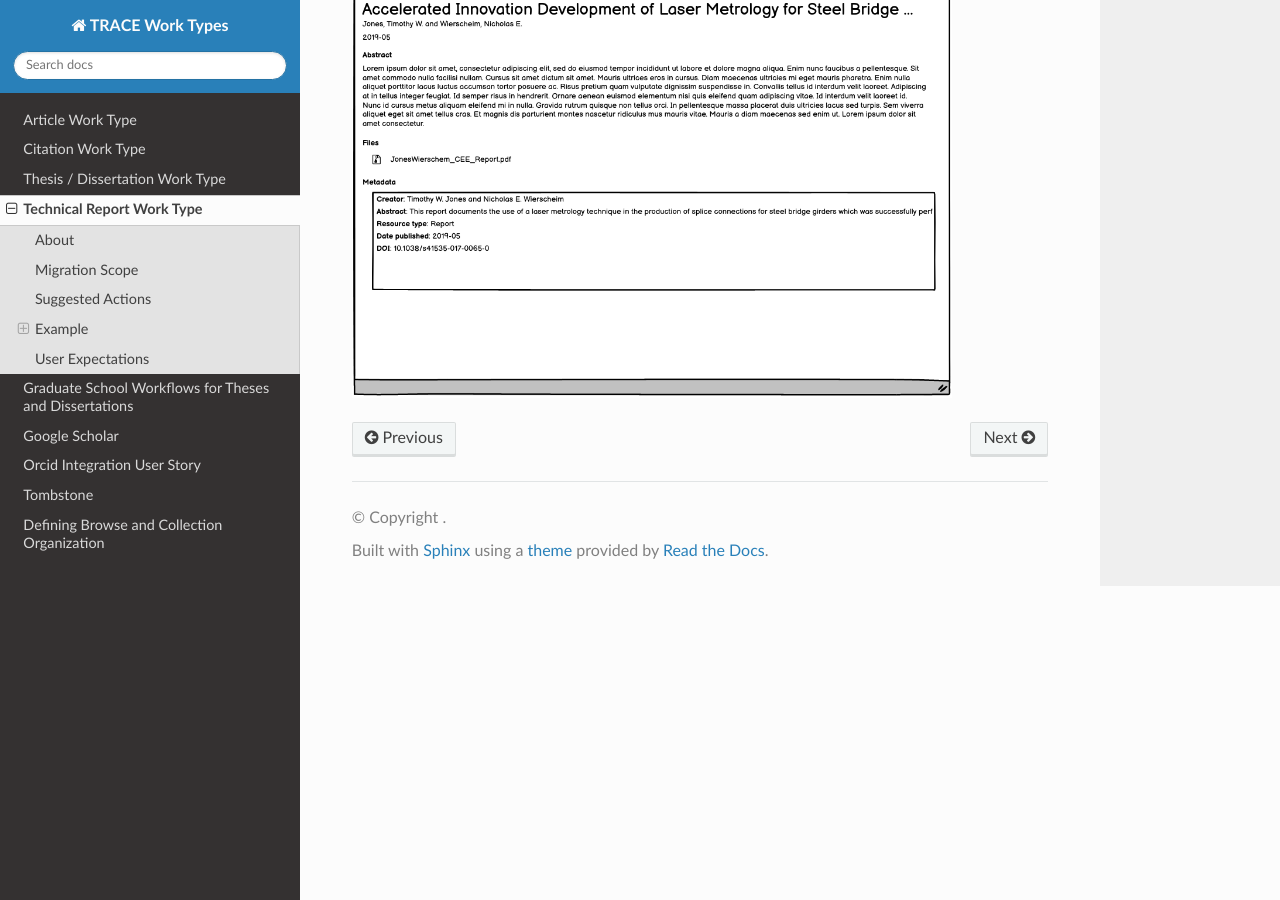
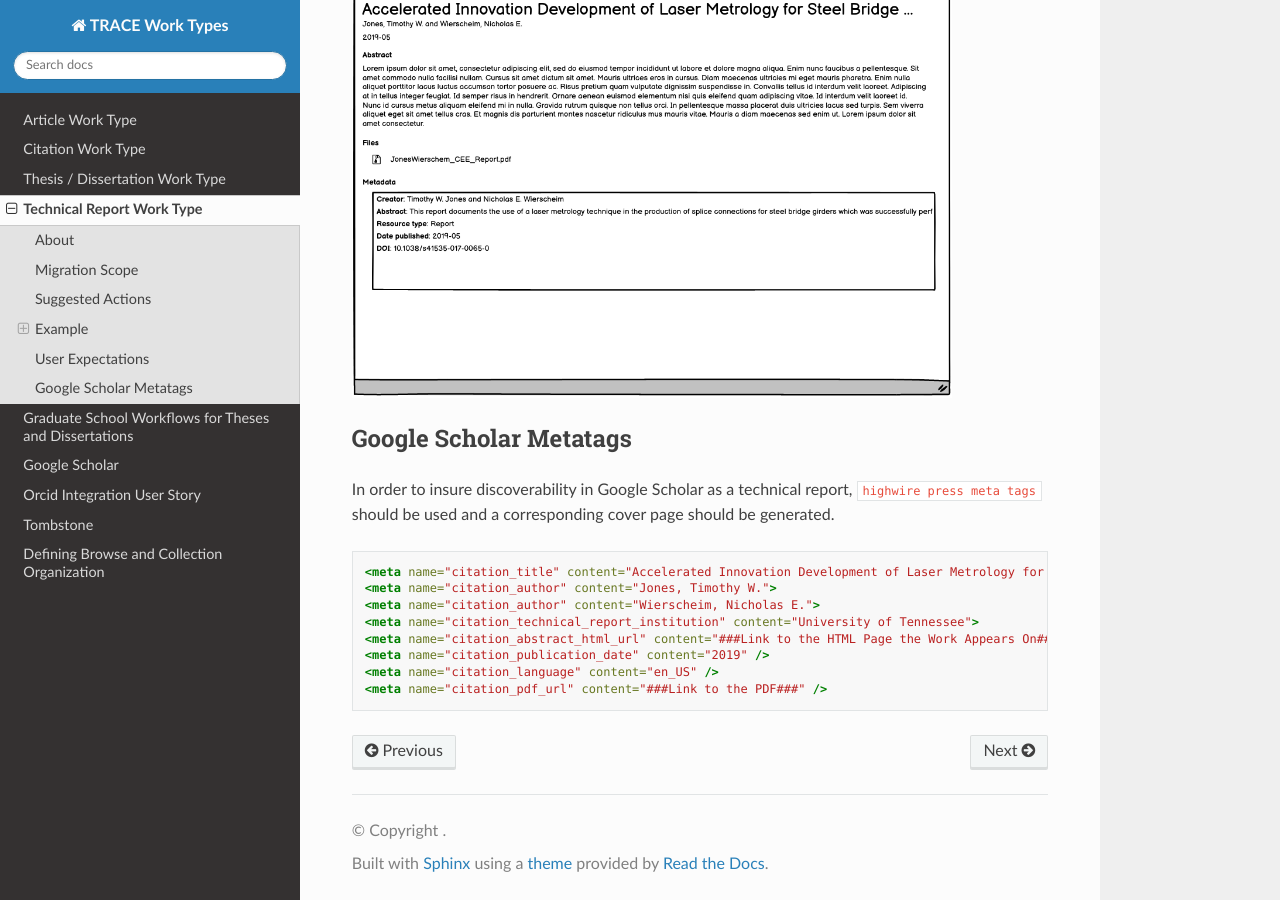
Before and after one commit to utkdigitalinitiatives/trace_work_types_planning, a Sphinx documentation site: the page built from docs/source/contents/technical_report.rst, in a window 1280 px wide and 900 px high, scrolled down 2474 px. Built offline with Sphinx 7.4.7 and the Read the Docs theme 2.0.0, drawn with Linux system fonts in a browser that asks for light colours.

Commit message:
Finish technical report.

```diff
--- a/docs/source/contents/technical_report.rst
+++ b/docs/source/contents/technical_report.rst
@@ -128,3 +128,20 @@ Unrestricted files should be available.
 .. image:: ../images/technical_report_view.png
     :width: 600
     :Alt: Wireframe of a Sample Technical Report
+
+Google Scholar Metatags
+-----------------------
+
+In order to insure discoverability in Google Scholar as a technical report, :code:`highwire press meta tags` should be
+used and a corresponding cover page should be generated.
+
+.. code-block:: xml
+
+    <meta name="citation_title" content="Accelerated Innovation Development of Laser Metrology for Steel Bridge Fabrication">
+    <meta name="citation_author" content="Jones, Timothy W.">
+    <meta name="citation_author" content="Wierscheim, Nicholas E.">
+    <meta name="citation_technical_report_institution" content="University of Tennessee">
+    <meta name="citation_abstract_html_url" content="###Link to the HTML Page the Work Appears On###">
+    <meta name="citation_publication_date" content="2019" />
+    <meta name="citation_language" content="en_US" />
+    <meta name="citation_pdf_url" content="###Link to the PDF###" />
```
